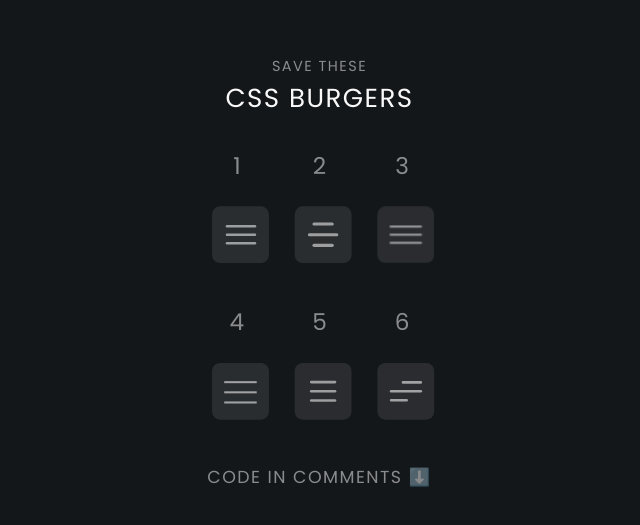
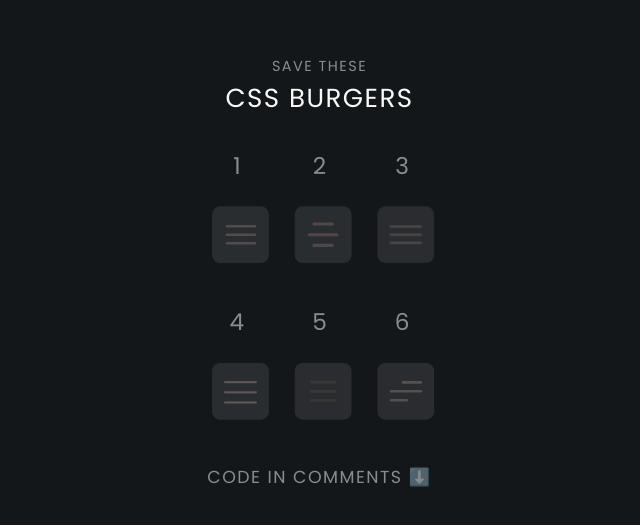
Before and after one commit to itzmitto/Moooore-digital-index.html-en-tailwind-oefenwebsite-, a plain HTML site: page codes/burgers/part-2/index.html in a window 1280 px wide. Shown: the part 111-636 px from the top of the page, without its empty margins (321-961 px from the left). Drawn offline with Linux system fonts and the light colour scheme.

Commit message:
Update burger component styles: change background colors for various burger elements and adjust HTML formatting

```diff
--- a/codes/burgers/part-2/index.css
+++ b/codes/burgers/part-2/index.css
@@ -38,7 +38,7 @@
 .burger-1 .bars {
   width: 100%;
   height: 4px;
-  background-color: #f9f9f9;
+  background-color: #7a6767;
   border-radius: 4px;
 }
 
@@ -102,7 +102,7 @@
   height: var(--height-bar);
   width: 100%;
   border-radius: 0.5rem;
-  background-color: #f9f9f9;
+  background-color: #7c7070;
 }
 
 .burger-2 .bar--1 {
@@ -150,7 +150,7 @@
   width: 100%;
   height: 0.125rem;
   border-radius: 2px;
-  background-color: #f9f9f9;
+  background-color: #7c7272;
   position: relative;
 }
 
@@ -287,7 +287,7 @@
 .burger-4 span {
   width: 32px;
   height: 2px;
-  background-color: white;
+  background-color: rgb(145, 130, 130);
   position: absolute;
   left: 0;
   transition: all 0.3s ease-in-out;
@@ -353,7 +353,7 @@
 
 .burger-5 .line {
   fill: none;
-  stroke: white;
+  stroke: rgb(128, 119, 119);
   stroke-linecap: round;
   stroke-linejoin: round;
   stroke-width: 1.75;
@@ -394,7 +394,7 @@
 .burger-6 .bars {
   width: 100%;
   height: 4px;
-  background-color: #f9f9f9;
+  background-color: #534e4e;
   border-radius: 5px;
   transition-duration: 0.3s;
 }
```
Also changed, not shown: codes/burgers/part-2/index.html (+1 -0 lines).
